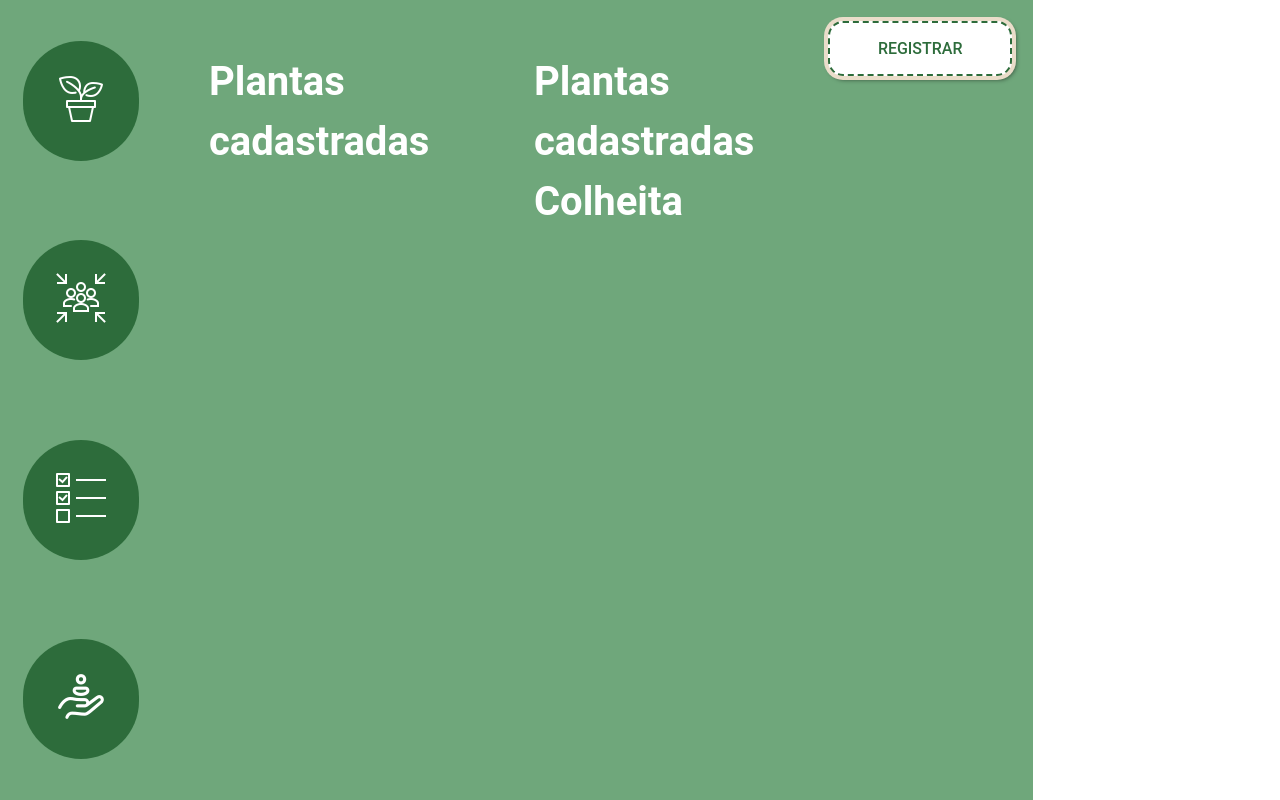
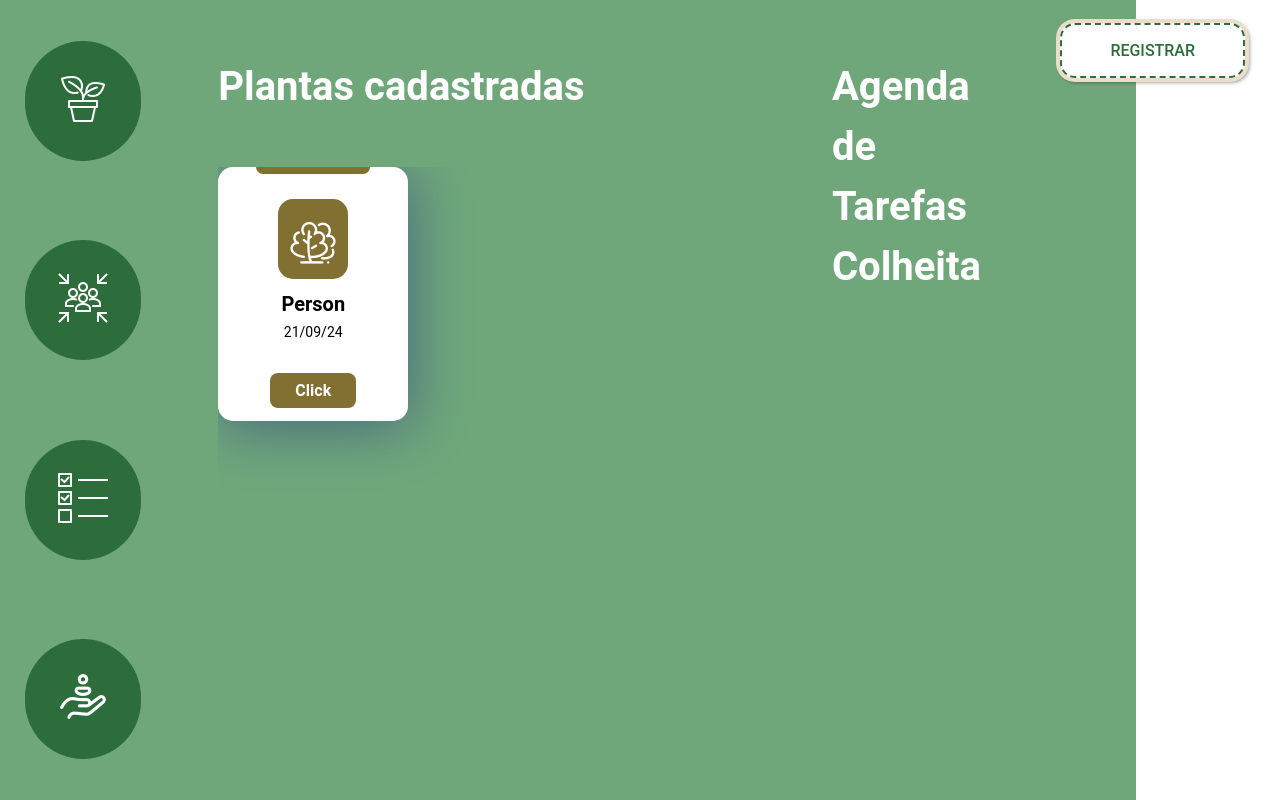
Before and after one commit to Uriasmanu/horta-facil, a React (Vite) app: page /inicio in a window 1280 px wide. Built offline with nearby package versions, Linux system fonts and the light colour scheme.

Commit message:
Criação do componente cardPlanta

```diff
--- /dev/null
+++ b/src/assets/Components/CardPantas/CardPantas.jsx
@@ -0,0 +1,23 @@
+import './_CardPantas.scss'
+import legume from '../../../image/Greenery.svg'
+
+const CardPantas = () => {
+    return (
+        <div className="container-CardPantas">
+
+            <div className="card">
+                <div className="card-border-top">
+                </div>
+                <div className="img">
+                    <img src={legume} alt="" />
+                </div>
+                <span> Person</span>
+                <p className="job"> 21/09/24</p>
+                <button> Click
+                </button>
+            </div>
+        </div>
+    )
+}
+
+export default CardPantas;
--- /dev/null
+++ b/src/assets/Components/CardPantas/_CardPantas.scss
@@ -0,0 +1,66 @@
+.container-CardPantas {
+  /* From Uiverse.io by alexmaracinaru */
+  .card {
+    width: 190px;
+    height: 254px;
+    background: #fff;
+    border-radius: 15px;
+    box-shadow: 1px 5px 60px 0px #100a886b;
+    color: #000;
+  }
+
+  .card .card-border-top {
+    width: 60%;
+    height: 3%;
+    background: #827033;
+    margin: auto;
+    border-radius: 0px 0px 15px 15px;
+  }
+
+  .card span {
+    font-weight: 600;
+    color: #000;
+    text-align: center;
+    display: block;
+    padding-top: 10px;
+    font-size: 20px;
+  }
+
+  .card .job {
+    font-weight: 400;
+    display: block;
+    text-align: center;
+    padding-top: 3px;
+    font-size: 14px;
+  }
+
+  .card .img {
+    width: 70px;
+    height: 80px;
+    background: #827033;
+    border-radius: 15px;
+    margin: auto;
+    margin-top: 25px;
+    display: flex;
+    padding: 1rem;
+    justify-content: center;
+    align-items: center;
+  }
+
+  .card button {
+    padding: 8px 25px;
+    display: block;
+    margin: auto;
+    border-radius: 8px;
+    border: none;
+    margin-top: 30px;
+    background: #827033;
+    color: white;
+    font-weight: 600;
+  }
+
+  .card button:hover {
+    background: #2D6C3B;
+    cursor: pointer;
+  }
+}
--- a/src/assets/Pages/Inicio/Inicio.jsx
+++ b/src/assets/Pages/Inicio/Inicio.jsx
@@ -1,5 +1,6 @@
 
 import BotaoRegistrar from '../../Components/BotaoRegistrar/BotaoRegistrar';
+import CardPantas from '../../Components/CardPantas/CardPantas';
 import SideBar from '../../Components/SideBar/SideBar';
 import SideBarMobile from '../../Components/SideBarMobile/SideBarMobile';
 import './_Inicio.scss'
@@ -15,10 +16,14 @@
             </div>
             <div className="secao plantas">
                 <h2>Plantas cadastradas</h2>
+                <div className="colecao-cards">
+                    <CardPantas />
+
+                </div>
             </div>
             <div className="secao agenda">
                 <div>
-                    <h2>Plantas cadastradas</h2>
+                    <h2>Agenda de Tarefas</h2>
                 </div>
                 <h2>Colheita</h2>
             </div>
--- a/src/assets/Pages/Inicio/_Inicio.scss
+++ b/src/assets/Pages/Inicio/_Inicio.scss
@@ -12,6 +12,20 @@
             font-size: 2.5rem;
             color: #fff;
         }
+
+        .colecao-cards{
+            margin-top: 10%;
+            display: flex;
+            flex-wrap: wrap;
+            width: 500px;
+            gap: 15px;
+            height: 90%;
+            overflow-y: auto;
+
+            &::-webkit-scrollbar {
+                display: none; /* Oculta a barra de rolagem */
+            }
+        }
     }
 
     .registrar{
```
Also changed, not shown: src/image/Greenery.svg (added).
